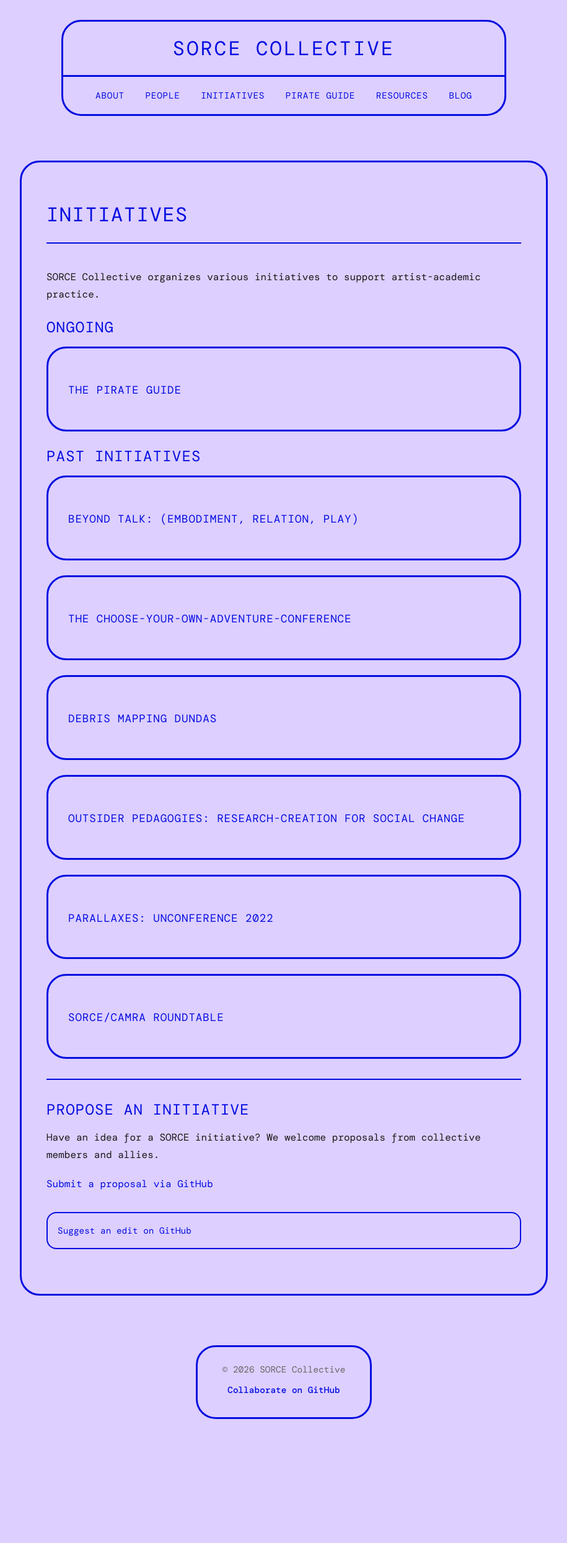
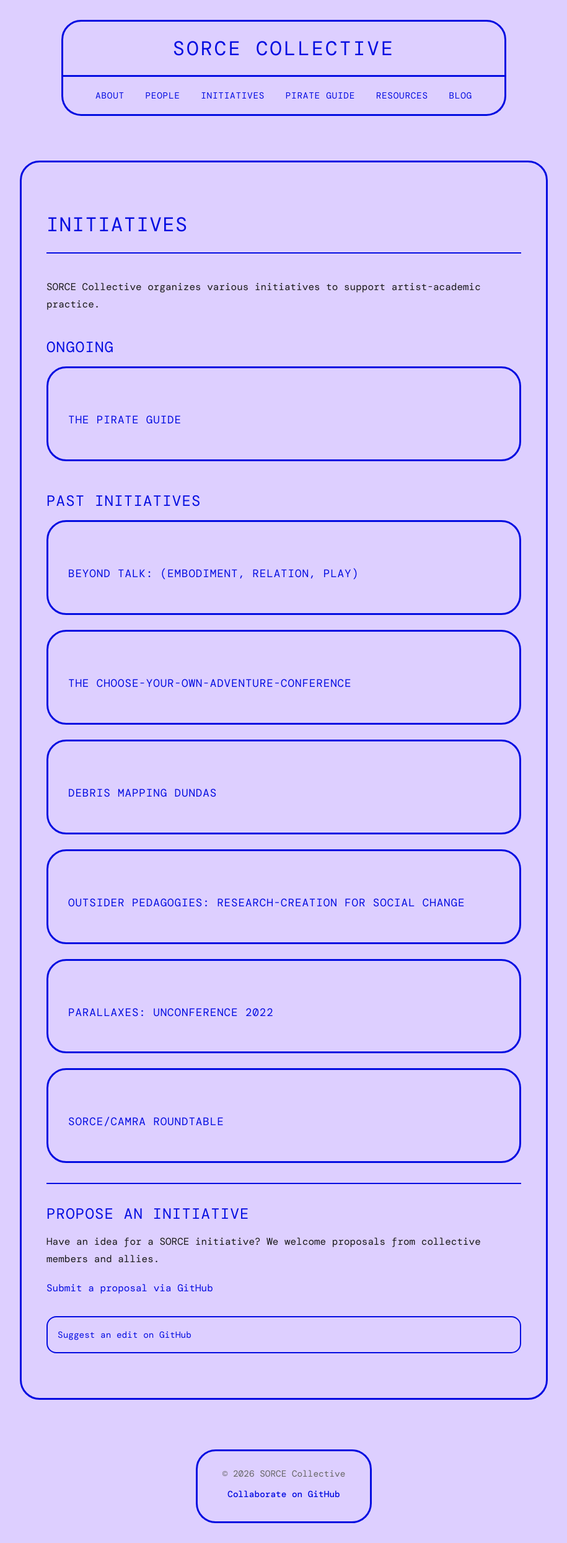
Before and after one commit to iowyth/sorce, a Jekyll site: the page built from initiatives.md, in a window 1280 px wide. Shown: the whole page at 62% size, without its empty margins (182-1097 px from the left). Built offline with Jekyll 4.4.1, drawn with Linux system fonts in a browser that asks for light colours; some web fonts are replaced; before the commit the page ends 2321 px from its top, so only the background shows below that.

Commit message:
Increase heading top margin for spacing from bordered elements
Increase default heading margin-top from 1.5rem to 2.5rem.
Add extra 3rem margin for headings following bordered elements
like home-intro, posts-list, people-grid, person-card, etc.

Co-Authored-By: Claude Opus 4.5 <noreply@anthropic.com>

```diff
--- a/assets/css/style.css
+++ b/assets/css/style.css
@@ -44,7 +44,7 @@ body {
 h1, h2, h3, h4, h5, h6 {
   font-weight: 400;
   line-height: 1.3;
-  margin-top: 1.5rem;
+  margin-top: 2.5rem;
   margin-bottom: 1rem;
   color: var(--primary-blue);
   text-transform: uppercase;
@@ -64,6 +64,17 @@ h1, h2, h3, h4, h5, h6 {
 .home-intro > h1:first-child,
 .home-intro > h2:first-child {
   margin-top: 0;
+}
+
+/* Extra spacing for headings after bordered elements */
+.home-intro + h2,
+.posts-list + h2,
+.posts-list + p + h2,
+.people-grid + h2,
+.person-card + h2,
+.initiative-card + h2,
+.initiatives-list + h2 {
+  margin-top: 3rem;
 }
 
 h1, h2 {
```
